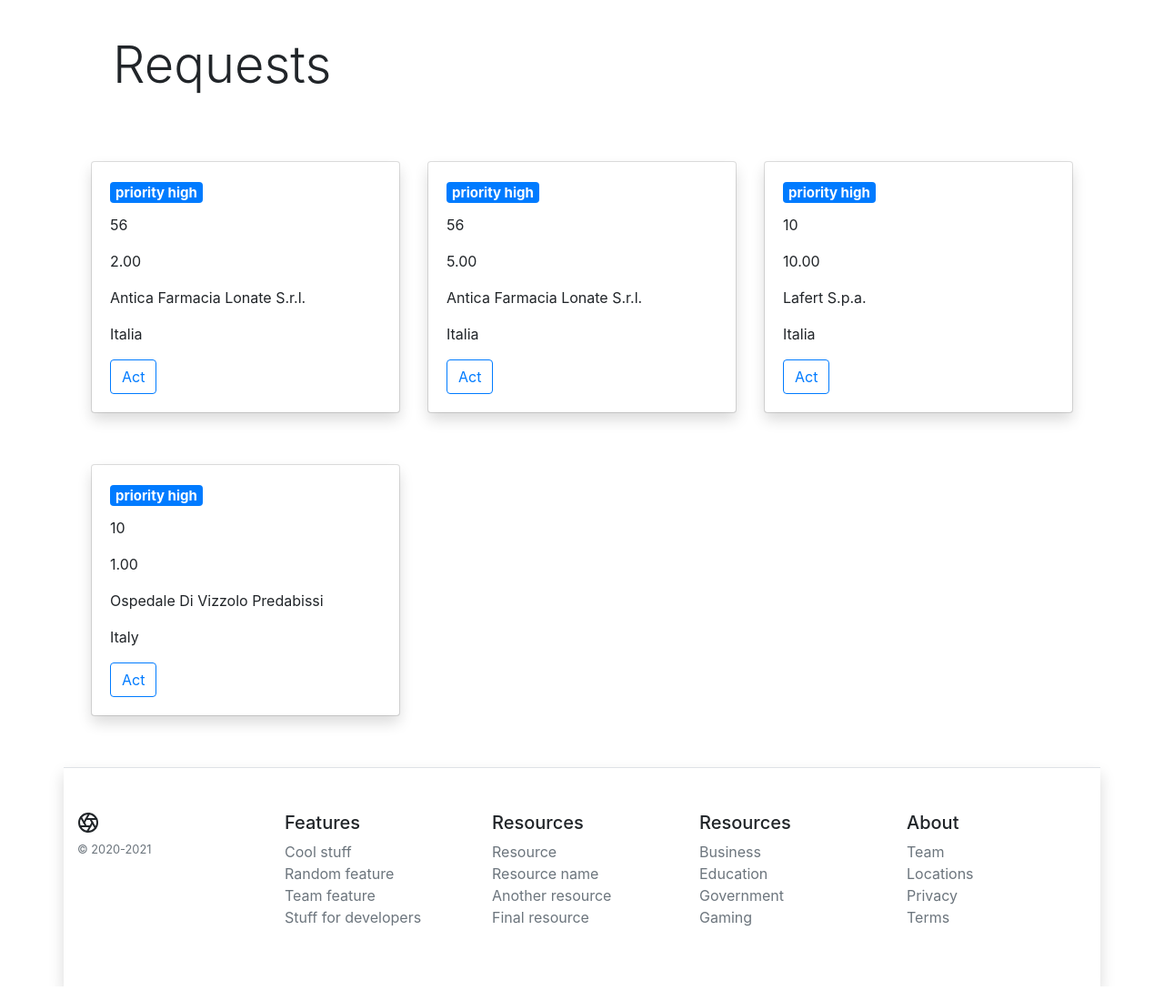
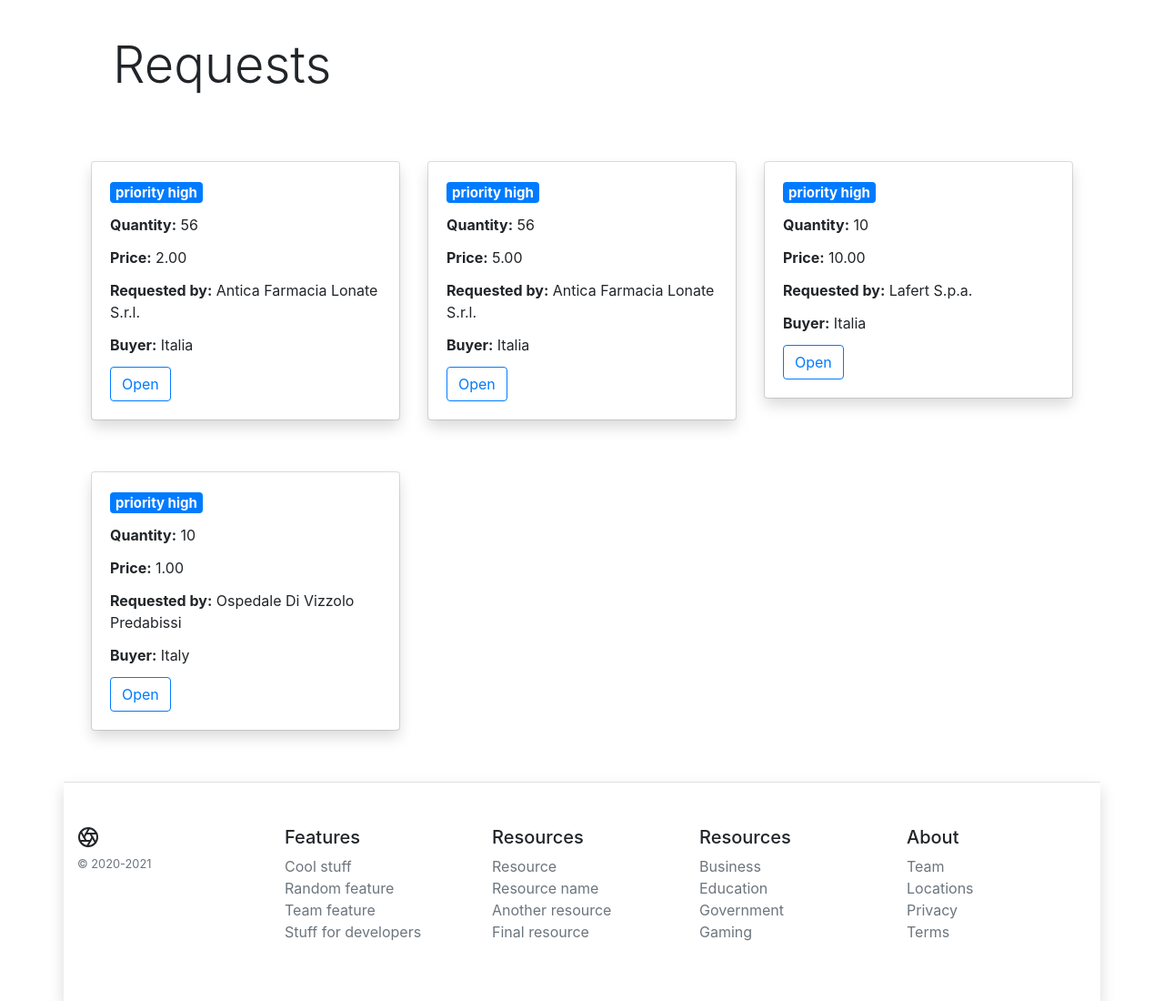
Before and after one commit to SasCezar/E-Grid, a Django app: page /product/1/ in a window 1280 px wide. Shown: the part 604-1704 px from the top of the page at 91% size. Run offline with Django 3.2, Linux system fonts and the light colour scheme; data comes from the database, SQL or seed files in the repository; some libraries are stand-ins or nearby versions.

Commit message:
fixed product lable

```diff
--- a/egrid/views.py
+++ b/egrid/views.py
@@ -30,17 +30,6 @@ def login(request):
     return render(request, 'login.html')
 
 
-def adduser():
-    # Create user and save to the database
-    user = User.objects.create_user('myusername', 'myemail@crazymail.com', 'mypassword')
-
-    # Update fields and then save again
-    user.first_name = 'John'
-    user.last_name = 'Citizen'
-    user.save()
-    return HttpResponse("saved")
-
-
 def product(request, pk):
     product = Product.objects.get(id=pk)
     orders = Order.objects.filter(product_id_id=pk)
--- a/templates/product.html
+++ b/templates/product.html
@@ -31,11 +31,11 @@
                     <div class="card mb-2">
                         <div class="card-body rounded  shadow">
                             <h5 class="card-title"><span class="badge badge-primary">priority high</span></h5>
-                            <p>{{ order.quantity }}
-                            <p>{{ order.unit_price }}</p>
-                            <p>{{ order.buyer_id.name }}</p>
-                            <p>{{ order.buyer_id.address.country }}</p>
-                            <button class="btn btn-outline-primary" href="../../order/{{ order.id }}" type="submit">Act
+                            <p class="card-title"><b>Quantity:</b> {{ order.quantity }}</p>
+                            <p class="card-title"><b>Price:</b> {{ order.unit_price }}</p>
+                            <p class="card-title"><b>Requested by:</b> {{ order.buyer_id.name }}</p>
+                            <p class="card-title"><b>Buyer:</b> {{ order.buyer_id.address.country }}</p>
+                            <button class="btn btn-outline-primary" href="../../order/{{ order.id }}" type="submit">Open
                             </button>
                         </div>
                     </div>
```
